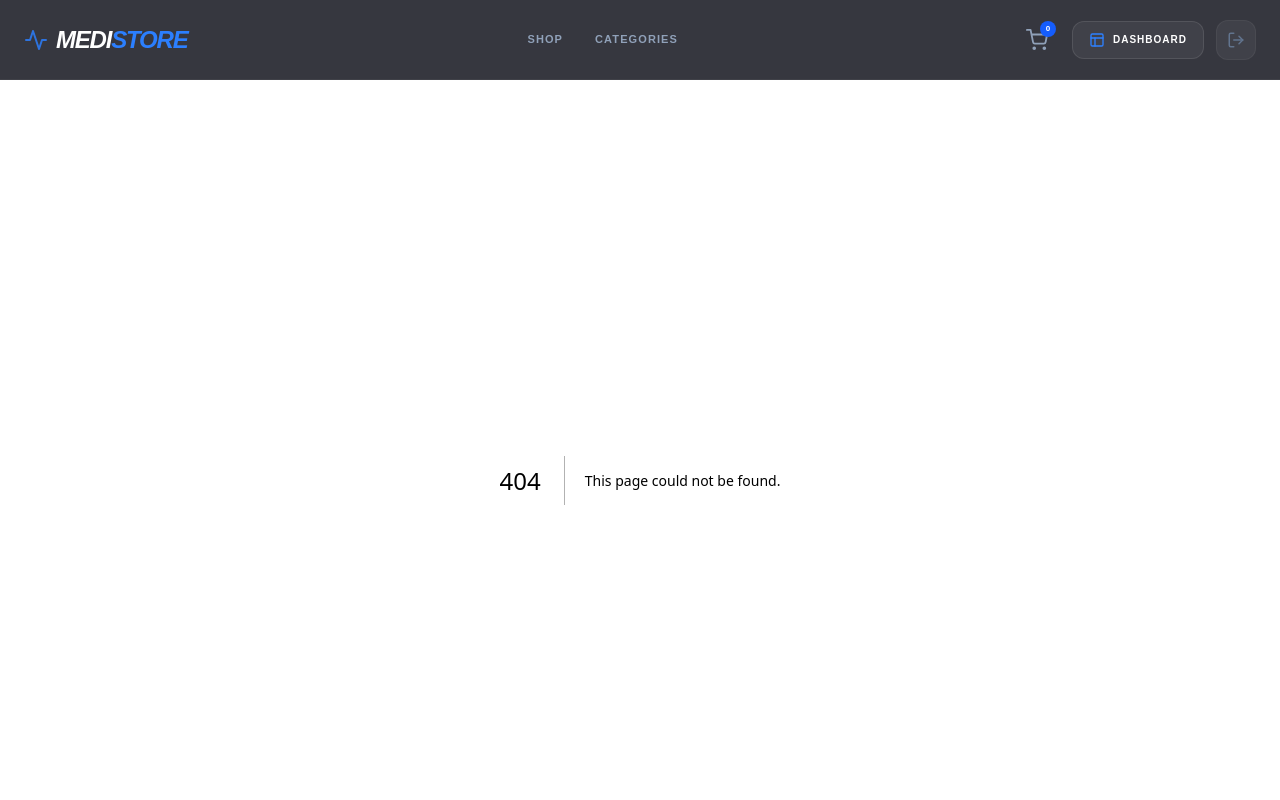
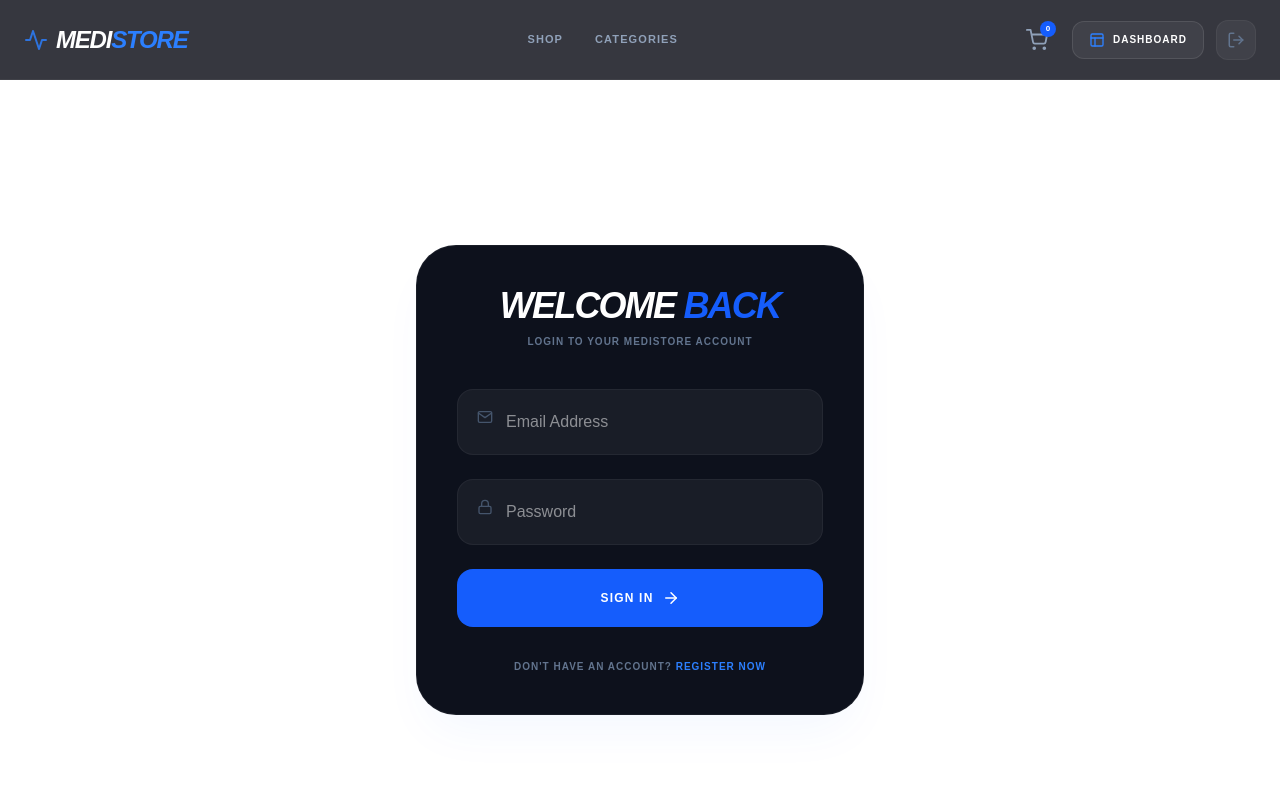
Before and after one commit to alhaz-431/storefrontend, a Next.js app: page /login in a window 1280 px wide. Before the commit this address had no page. Shown: the top 800 px of the page. Built offline with nearby package versions, Linux system fonts and the light colour scheme.

Commit message:
feat: implemented shopping cart page with quantity controls

```diff
--- /dev/null
+++ b/src/app/(auth)/login/page.tsx
@@ -0,0 +1,55 @@
+"use client";
+import { useState } from "react";
+import { useAuth } from "@/context/AuthContext";
+import Link from "next/link";
+import { FiMail, FiLock, FiArrowRight } from "react-icons/fi";
+
+export default function LoginPage() {
+  const { login } = useAuth();
+  const [email, setEmail] = useState("");
+  const [password, setPassword] = useState("");
+
+  const handleSubmit = (e: React.FormEvent) => {
+    e.preventDefault();
+    // আপাতত ডামি ডাটা দিয়ে লগইন করাচ্ছি
+    login({ id: "1", name: "Alfaz ARbby", email, role: "seller" });
+  };
+
+  return (
+    <div className="min-h-screen flex items-center justify-center px-6">
+      <div className="max-w-md w-full bg-[#0d111c] border border-white/5 p-10 rounded-[40px] shadow-2xl shadow-blue-600/5">
+        <div className="text-center mb-10">
+          <h2 className="text-4xl font-black text-white italic uppercase tracking-tighter">Welcome <span className="text-blue-600">Back</span></h2>
+          <p className="text-slate-500 text-[10px] font-bold uppercase tracking-widest mt-2">Login to your medistore account</p>
+        </div>
+
+        <form onSubmit={handleSubmit} className="space-y-6">
+          <div className="relative">
+            <FiMail className="absolute left-5 top-5 text-slate-600" />
+            <input
+              type="email" placeholder="Email Address" required
+              className="w-full bg-white/5 border border-white/5 px-12 py-5 rounded-2xl text-white outline-none focus:border-blue-600 transition-all"
+              onChange={(e) => setEmail(e.target.value)}
+            />
+          </div>
+          <div className="relative">
+            <FiLock className="absolute left-5 top-5 text-slate-600" />
+            <input
+              type="password" placeholder="Password" required
+              className="w-full bg-white/5 border border-white/5 px-12 py-5 rounded-2xl text-white outline-none focus:border-blue-600 transition-all"
+              onChange={(e) => setPassword(e.target.value)}
+            />
+          </div>
+
+          <button type="submit" className="w-full bg-blue-600 text-white py-5 rounded-2xl font-black uppercase text-xs tracking-widest flex items-center justify-center gap-2 hover:bg-white hover:text-blue-600 transition-all">
+            Sign In <FiArrowRight size={18} />
+          </button>
+        </form>
+
+        <p className="text-center mt-8 text-slate-500 text-[10px] font-bold uppercase tracking-widest">
+          Don't have an account? <Link href="/register" className="text-blue-500 hover:underline">Register Now</Link>
+        </p>
+      </div>
+    </div>
+  );
+}
--- /dev/null
+++ b/src/app/(customer)/cart/page.tsx
@@ -0,0 +1,78 @@
+"use client";
+import { useCart } from "@/context/CartContext";
+import { FiTrash2, FiPlus, FiMinus, FiShoppingBag } from "react-icons/fi";
+import Link from "next/link";
+
+export default function CartPage() {
+  const { cart, addToCart, removeFromCart, clearCart } = useCart();
+
+  // টোটাল প্রাইস ক্যালকুলেশন
+  const totalPrice = cart.reduce((acc, item) => acc + item.price * item.quantity, 0);
+
+  if (cart.length === 0) {
+    return (
+      <div className="min-h-[70vh] flex flex-col items-center justify-center space-y-4">
+        <FiShoppingBag size={80} className="text-slate-800" />
+        <h2 className="text-2xl font-black text-white uppercase italic">Your cart is empty</h2>
+        <Link href="/shop" className="bg-blue-600 text-white px-8 py-3 rounded-xl font-black uppercase text-[10px] tracking-widest hover:bg-white hover:text-blue-600 transition-all">
+          Go Shopping
+        </Link>
+      </div>
+    );
+  }
+
+  return (
+    <div className="max-w-7xl mx-auto px-6 py-20">
+      <h1 className="text-4xl font-black text-white italic uppercase tracking-tighter mb-10">
+        Shopping <span className="text-blue-600">Cart</span>
+      </h1>
+
+      <div className="grid grid-cols-1 lg:grid-cols-3 gap-12">
+        {/* Cart Items List */}
+        <div className="lg:col-span-2 space-y-4">
+          {cart.map((item) => (
+            <div key={item.id} className="bg-white/5 border border-white/5 p-6 rounded-[32px] flex items-center gap-6">
+              <img src={item.image} alt={item.name} className="w-20 h-20 object-contain bg-[#161b2a] rounded-2xl p-2" />
+              <div className="flex-1">
+                <h3 className="text-lg font-bold text-white">{item.name}</h3>
+                <p className="text-blue-400 font-black">৳{item.price}</p>
+              </div>
+
+              <div className="flex items-center gap-4 bg-black/20 p-2 rounded-xl border border-white/5">
+                <button onClick={() => removeFromCart(item.id)} className="p-2 text-slate-400 hover:text-white"><FiMinus /></button>
+                <span className="text-white font-black">{item.quantity}</span>
+                <button onClick={() => addToCart(item)} className="p-2 text-slate-400 hover:text-white"><FiPlus /></button>
+              </div>
+
+              <button onClick={() => removeFromCart(item.id)} className="p-4 text-red-500 hover:bg-red-500/10 rounded-2xl transition-all">
+                <FiTrash2 size={20} />
+              </button>
+            </div>
+          ))}
+        </div>
+
+        {/* Order Summary */}
+        <div className="bg-[#0d111c] border border-blue-600/20 p-8 rounded-[40px] h-fit sticky top-28">
+          <h3 className="text-xl font-black text-white uppercase italic mb-6">Order Summary</h3>
+          <div className="space-y-4 border-b border-white/5 pb-6">
+            <div className="flex justify-between text-slate-400 font-bold text-xs uppercase">
+              <span>Subtotal</span>
+              <span>৳{totalPrice}</span>
+            </div>
+            <div className="flex justify-between text-slate-400 font-bold text-xs uppercase">
+              <span>Delivery</span>
+              <span className="text-green-500 font-black">FREE</span>
+            </div>
+          </div>
+          <div className="flex justify-between items-center py-6">
+            <span className="text-white font-black uppercase italic">Total</span>
+            <span className="text-3xl font-black text-blue-500 italic">৳{totalPrice}</span>
+          </div>
+          <Link href="/checkout" className="w-full bg-blue-600 text-white flex items-center justify-center py-5 rounded-2xl font-black uppercase text-xs tracking-widest hover:bg-white hover:text-blue-600 transition-all shadow-xl shadow-blue-600/20">
+            Proceed to Checkout
+          </Link>
+        </div>
+      </div>
+    </div>
+  );
+}
```
